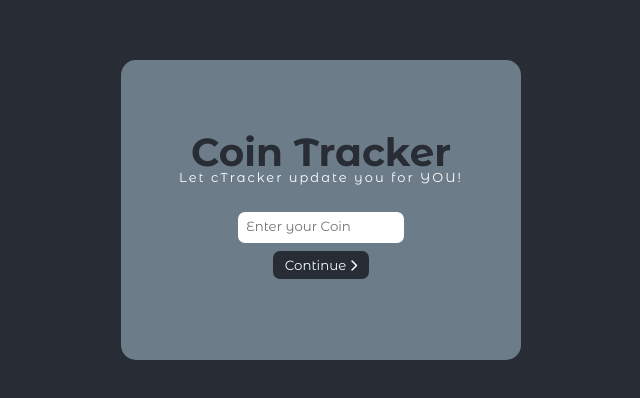
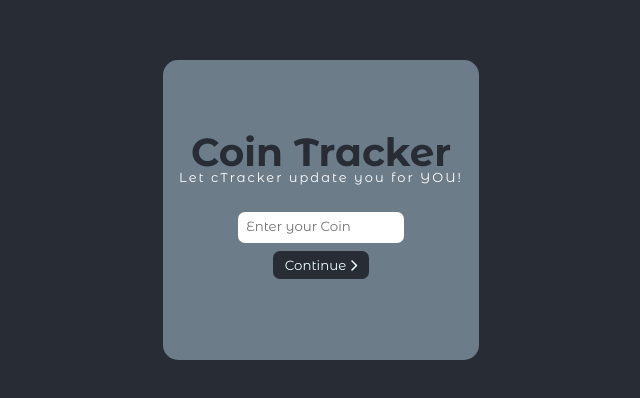
Before and after one commit to mackpounds/coin-update-bot, a React (Create React App) app in the folder my-app/: page / in a window 1280 px wide. Shown: the part 190-588 px from the top of the page, without its empty margins (319-959 px from the left). Built offline with nearby package versions, Linux system fonts and the light colour scheme.

Commit message:
flexible changes

```diff
--- a/my-app/src/App.css
+++ b/my-app/src/App.css
@@ -6,7 +6,9 @@
   box-sizing: border-box;
 }
 .app_header {
+  width: 100%;
   background-color: #282c34;
+  padding: 40px;
   min-height: 100vh;
   display: flex;
   flex-direction: column;
@@ -18,8 +20,9 @@
 
 .main-container{
   border: 0;
+  /*width: 30%;*/
   max-width: 400px;
-  min-width: 400px;
+  min-width: 300px;
   min-height: 300px;
   border-radius: 15px;
   background-color: #6c7c89;
@@ -56,7 +59,7 @@ i{
   gap: 10px;
 }
 
-.coin-name-layout, .coin-holding-layout, .holder-email-layout, .coin-threshold-layout, .code-authenticator-layout, .coin-price-layout{
+.parent{
   width: 90%;
   display: flex;
   flex-direction: column;
@@ -65,16 +68,36 @@ i{
   padding: 12px 0 0 0;
   gap: 8px;
   opacity: 0;
-  animation: fadeIn 1s ease-in-out forwards;
 }
-@keyframes fadeIn {
+.parent.next{
+  opacity: 0;
+  animation: slideLeft 0.5s ease-in-out forwards;
+}
+.parent.back{
+  opacity: 0;
+  animation: slideRight 0.5s ease-in-out forwards;
+}
+@keyframes slideLeft {
   0%{
     opacity: 0;
+    transform: translateX(20px);
   }
   100%{
     opacity: 1;
+    transform: translateX(0);
   }
 }
+@keyframes slideRight {
+  0%{
+    opacity: 0;
+    transform: translateX(-20px);
+  }
+  100%{
+    opacity: 1;
+    transform: translateY(0);
+  }
+}
+
 .coin-name, #holdings, #user-email, #user-password, #user-confirm-pass, #up-threshold, #down-threshold, #code-input{
   width: 100%;
   padding: 8px;
@@ -100,6 +123,8 @@ i{
  button:hover{
    background-color: azure;
    color: #282c34;
+   box-shadow: 1px 1px 3px rgba(0, 0, 0, 0.3), 0 0 10px rgba(55, 225, 225, 0.4);
+   transition: box-shadow 0.3s ease;
  }
 .price-update {
   width: 100%;
--- a/my-app/src/App.tsx
+++ b/my-app/src/App.tsx
@@ -3,40 +3,55 @@ import logo from './logo.svg';
 import './App.css';
 
 function App() {
+    // For the form indexes
     const [step, setSteps] = useState(0)
+    const [direction, setDirection] = useState<"next" | "back" | null>(null);
+
+
     const nextStep = () => {
-        setSteps((prev) => prev + 1);
+        setDirection("next")
+        setSteps(prev => Math.max(prev + 1, 0));
     };
     const prevStep = () => {
-        setSteps((prev) => prev - 1);
+        setDirection("back")
+        setSteps(prev => Math.max(prev - 1, 0));
     };
+
+    const getClass = (index: number) => {
+        if (index === step) return `parent next ${direction ===  "back" ? "back": ""}`
+        return "parent";
+    }
+
+
   return (
     <header className="app_header">
       <div className="main-container">
         <h2 className="App-name">Coin Tracker</h2>
         <p className="sub-text">Let cTracker update you for YOU!</p>
-        <form action="/" className="coin-input-content">
+        <div  className="coin-input-content">
+
             {step === 0 && (
-          <div className="coin-name-layout">
+          <div className={getClass(0)}>
                <label htmlFor="coin-name" ></label>
-              <input type="text" id="coin-name" placeholder="Enter your Coin" className="coin-name" required/>
+              <input type="text" id="coin-name" placeholder="Enter your Coin" className="coin-name" />
               <button onClick={nextStep} className="btn-first-action" >Continue <i className="fa-solid fa-chevron-right"></i></button>
           </div>
             )}
 
+
             {step === 1 && (
-          <div className="coin-holding-layout">
+          <div className={getClass(1)}>
               <label htmlFor="holdings" className="label-holding-coin">How much coin are you holding?
-              <input type="number" name="holdings" placeholder="Coin amount" id="holdings" required/></label>
+              <input type="number" name="holdings" placeholder="Coin amount" id="holdings" /></label>
               <div className="btn-section">
               <button onClick={prevStep} className="go-back-btn"><i className="fa-solid fa-chevron-left"></i> back </button>
               <button onClick={nextStep} className="move-from-holdings">Next <i className="fa-solid fa-chevron-right"></i></button>
               </div>
           </div>
-            )}
+                )}
 
             {step === 2 && (
-            <div className="coin-price-layout">
+            <div className={getClass(2)}>
                 <div className="price-update">
                     <span className="price-alert">Your <code>coin</code> current price is now <code>$2000</code></span>
                 </div>
@@ -45,10 +60,11 @@ function App() {
                   <button onClick={nextStep} className="move-from-holdings">Next <i className="fa-solid fa-chevron-right"></i></button>
               </div>
             </div>
-            )}
+                )}
+
 
             {step === 3 && (
-            <div className="coin-threshold-layout">
+            <div className={getClass(3)}>
                 <label htmlFor="up-threshold" className="label-threshold-up">
                     Enter the Upper price threshold:
                     <input type="number" name="up-threshold" placeholder="0.5000" id="up-threshold"/>
@@ -63,28 +79,29 @@ function App() {
               <button onClick={nextStep} className="move-from-holdings">Next <i className="fa-solid fa-chevron-right"></i></button>
               </div>
             </div>
-            )}
+                )}
+
 
             {step === 4 && (
-            <div className="holder-email-layout">
+            <div className={getClass(4)}>
                 <label htmlFor="user-email" className="label-email">Enter your email & password
-                    <input type="email" name="user-email" placeholder="a@example.com" id="user-email" aria-autocomplete="inline" required/>
+                    <input type="email" name="user-email" placeholder="a@example.com" id="user-email" aria-autocomplete="inline" />
                 </label>
                 <label htmlFor="user-password" className="label-password">
-                    <input type="password" name="user-password" placeholder="Password" id="user-password" required/>
+                    <input type="password" name="user-password" placeholder="Password" id="user-password" />
                 </label>
                 <label htmlFor="user-confirm-pass" className="label-confirm-pass">
-                    <input type="password" name="user-confirm-pass" placeholder="Confirm password" id="user-confirm-pass" required/>
+                    <input type="password" name="user-confirm-pass" placeholder="Confirm password" id="user-confirm-pass" />
                 </label>
                 <div className="btn-section">
                 <button onClick={prevStep} className="go-back-btn"><i className="fa-solid fa-chevron-left"></i> back </button>
               <button onClick={nextStep} className="move-from-holdings">Next <i className="fa-solid fa-chevron-right"></i></button>
               </div>
             </div>
-            )}
+                )}
 
             {step === 5 && (
-            <div className="code-authenticator-layout">
+            <div className={getClass(5)}>
                 <label htmlFor="code-input" className="code-label">
                     Please input the 4-digit code we sent to your email.
                     <input type="text" name="code-input" id="code-input" placeholder="0000" />
@@ -96,8 +113,8 @@ function App() {
                   </div>
 
             </div>
-            )}
-        </form>
+                )}
+        </div>
       </div>
     </header>
   );
```
